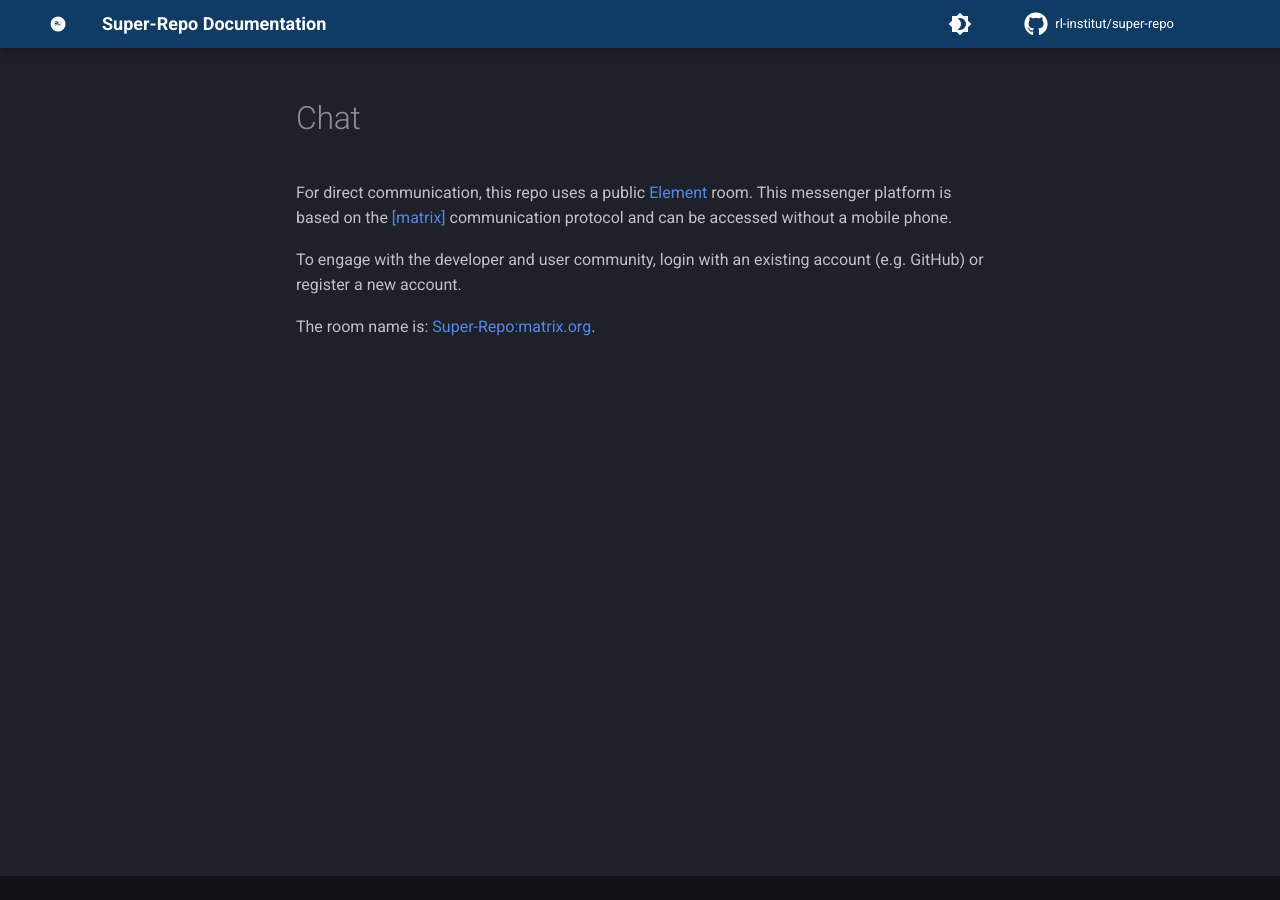
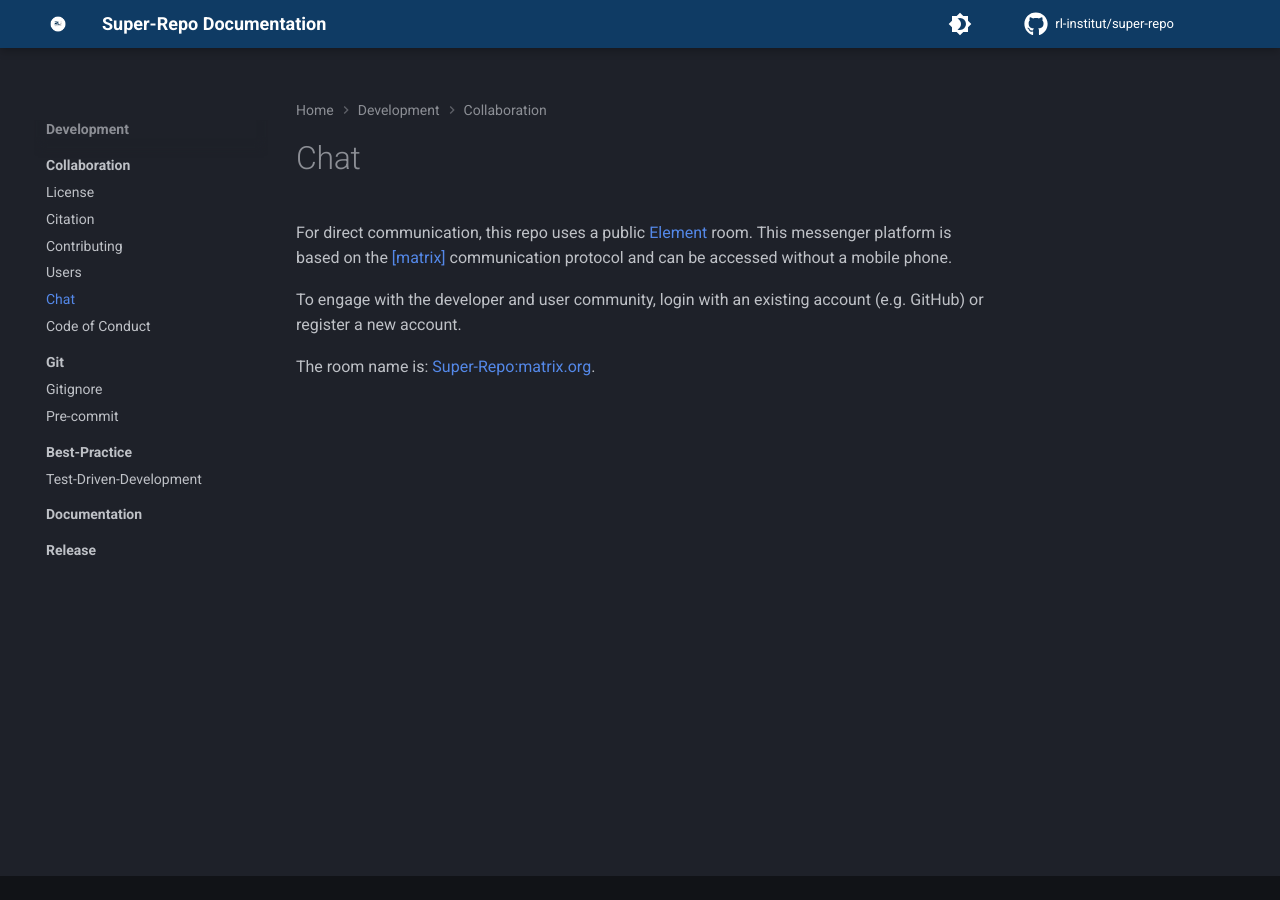
Before and after one commit to rl-institut/super-repo, an MkDocs documentation site: the page built from docs/development/collaboration/chat.md, in a window 1280 px wide. Built offline with MkDocs 1.6.1 and Material for MkDocs 9.7.7, drawn with Linux system fonts in a browser that asks for light colours; comment, search, counter and statistics services are not loaded; the version menu is left out.

Commit message:
Add chat section to documentation #1

```diff
--- a/mkdocs.yml
+++ b/mkdocs.yml
@@ -67,6 +67,7 @@ nav:
       - Citation: development/collaboration/citation.md
       - Contributing: development/collaboration/contributing.md
       - Users: development/collaboration/users.md
+      - Chat: development/collaboration/chat.md
       - Code of Conduct: development/collaboration/code_of_conduct.md
     - Git:
       - development/git/index.md
```
